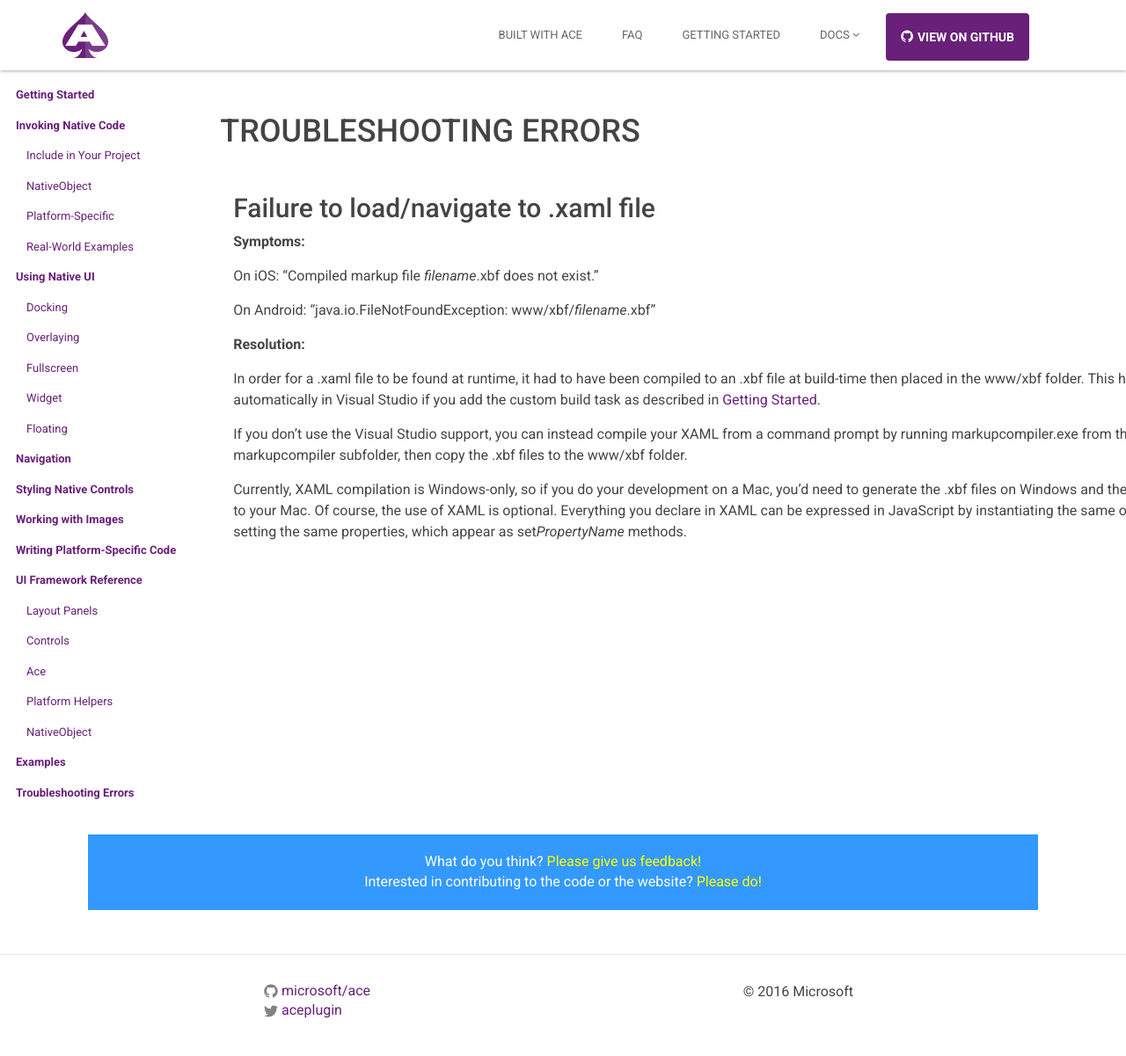
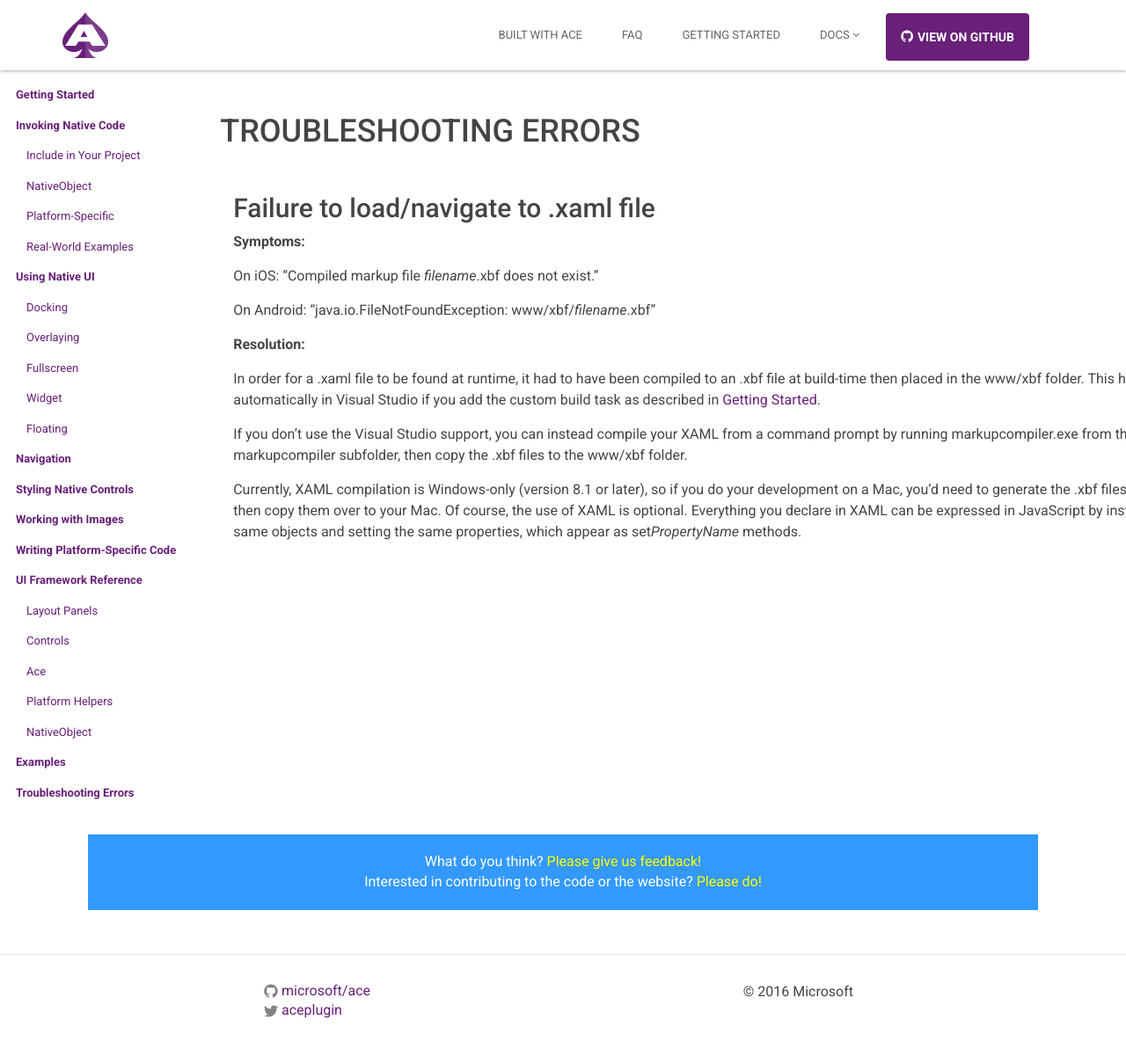
Before and after one commit to microsoft/ace, a Jekyll site: the page built from docs/zc_errors.md, in a window 1280 px wide. Shown: the whole page at 88% size. Built offline with Jekyll 4.4.1, drawn with Linux system fonts in a browser that asks for light colours.

Commit message:
Add note about Windows 8.1 requirement for markup compilation

```diff
--- a/docs/zc_errors.md
+++ b/docs/zc_errors.md
@@ -20,6 +20,6 @@ as described in [Getting Started](/ace/docs/getting-started).
 
 If you don't use the Visual Studio support, you can instead compile your XAML from a command prompt by running markupcompiler.exe from the plugin's markupcompiler subfolder, then copy the .xbf files to the www/xbf folder.
 
-Currently, XAML compilation is Windows-only, so if you do your development on a Mac, you'd need to generate the .xbf
+Currently, XAML compilation is Windows-only (version 8.1 or later), so if you do your development on a Mac, you'd need to generate the .xbf
 files on Windows and then copy them over to your Mac. Of course, the use of XAML is optional. Everything you declare in XAML
 can be expressed in JavaScript by instantiating the same objects and setting the same properties, which appear as set*PropertyName* methods.
```
Also changed, not shown: docs/aa_getting-started.md (+1 -1 lines).
